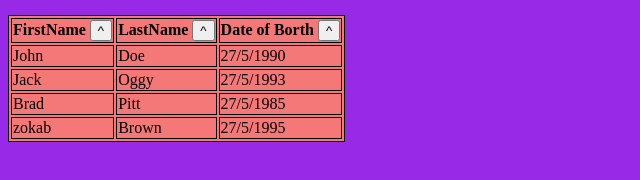
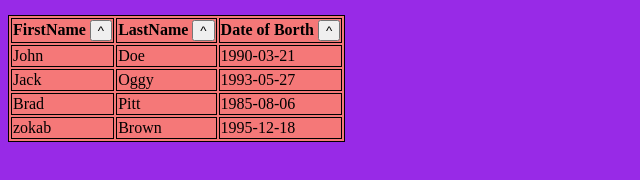
Before and after one commit to mdsajid1580/excellencetech, a plain HTML site: page jsonassign.html in a window 1280 px wide. Shown: the part 282-462 px from the top of the page, 0-640 px from the left. Drawn offline with nearby package versions, Linux system fonts and the light colour scheme.

Commit message:
Update jsonassign.html

```diff
--- a/jsonassign.html
+++ b/jsonassign.html
@@ -67,23 +67,23 @@
         const Person2 = [{
             "Firstname":"John",
             "Lastname":"Doe",
-            "DOB":"27/5/1990"
+            "DOB":"1990-03-21"
         },
         {
             "Firstname":"Jack",
             "Lastname":"Oggy",
-            "DOB":"27/5/1993"
+            "DOB":"1993-05-27"
         },
         {
             "Firstname":"Brad",
             "Lastname":"Pitt",
-            "DOB":"27/5/1985"
+            "DOB":"1985-08-06"
         },
 
         {
             "Firstname":"zokab",
             "Lastname":"Brown",
-            "DOB":"27/5/1995"
+            "DOB":"1995-12-18"
         }]
 
        // json to table
```
